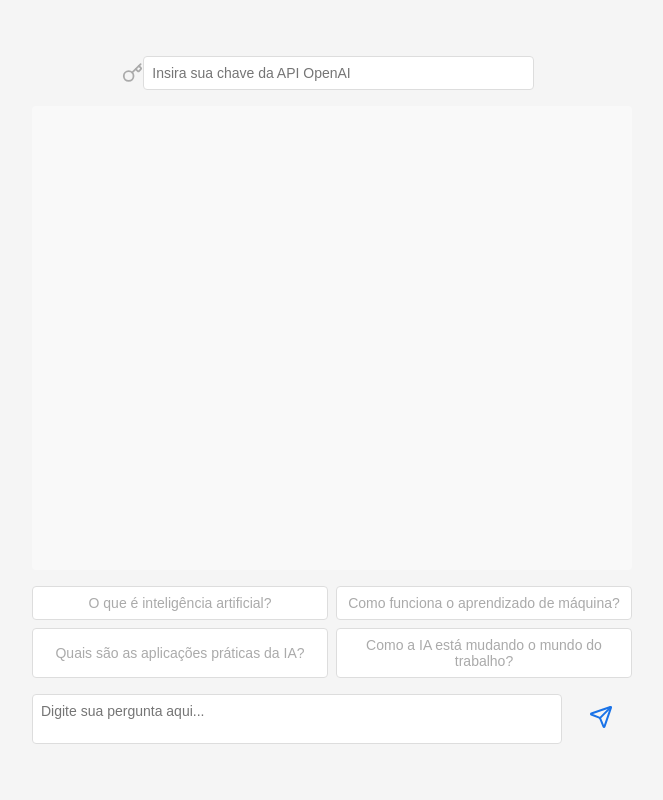
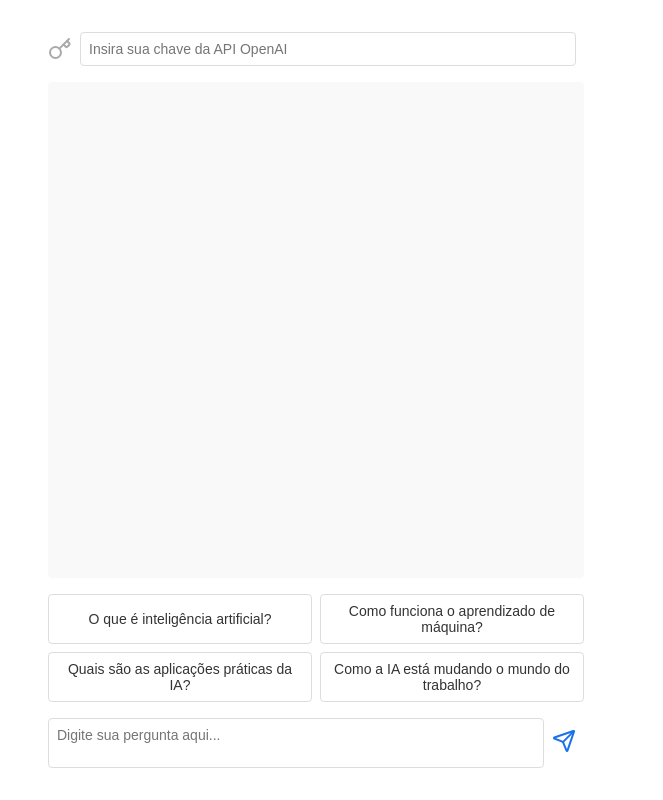
Before and after one commit to TamLeal/chatbot, a React (Vite) app: page / in a window 1280 px wide. Shown: the whole page, without its empty margins (324-987 px from the left). Built offline with nearby package versions, Linux system fonts and the light colour scheme.

Commit message:
input box adjustments - screen scroll adjustments

```diff
--- a/src/App.css
+++ b/src/App.css
@@ -1,39 +1,25 @@
 /* Estilos gerais */
 body {
   font-family: Arial, sans-serif;
-  background-color: #f5f5f5;
+  background-color: #ffffff;
   margin: 0;
   padding: 0;
   display: flex;
   justify-content: center;
   align-items: center;
-  height: 100vh;
+  min-height: 100vh;
 }
 
 .App {
   width: 100%;
   max-width: 600px;
   background: #ffffff;
-  border-radius: 8px;
-  box-shadow: 0 4px 8px rgba(0, 0, 0, 0.1);
   padding: 16px;
   display: flex;
   flex-direction: column;
-  height: 90vh;
+  height: 100vh;
   position: relative;
-  z-index: 1;
-}
-
-/* Remover sobreposição de telas */
-.App:before {
-  content: "";
-  position: fixed;
-  top: 0;
-  left: 0;
-  width: 100%;
-  height: 100%;
-  background: #f5f5f5;
-  z-index: -1;
+  box-sizing: border-box;
 }
 
 /* Estilos para a entrada da API */
@@ -41,9 +27,7 @@ body {
   display: flex;
   align-items: center;
   margin-bottom: 16px;
-  width: 70%; /* Ajuste este valor conforme necessário */
-  margin-left: auto;
-  margin-right: auto;
+  width: 100%;
 }
 
 .api-input input {
@@ -54,13 +38,13 @@ body {
   margin-right: 8px;
   font-family: Arial, sans-serif;
   font-size: 14px;
-  width: 100%; /* Garante que o input ocupe todo o espaço disponível */
 }
 
 .api-input .icon {
   width: 24px;
   height: 24px;
   color: #aaa;
+  margin-right: 8px;
 }
 
 .api-input .status {
@@ -75,23 +59,19 @@ body {
   padding: 16px;
   border-radius: 4px;
   margin-bottom: 16px;
-  -ms-overflow-style: none;  /* Internet Explorer 10+ */
-  scrollbar-width: none;  /* Firefox */
+  -ms-overflow-style: none;
+  scrollbar-width: none;
   display: flex;
   flex-direction: column;
 }
 
 .response-area::-webkit-scrollbar {
-  display: none;  /* Safari and Chrome */
-}
-
-.response-area p {
-  color: #555;
+  display: none;
 }
 
 .response-area .message {
   margin-bottom: 8px;
-  max-width: 70%;
+  max-width: 100%;
   padding: 8px;
   border-radius: 8px;
   word-wrap: break-word;
@@ -101,6 +81,7 @@ body {
   background: #fff;
   color: #000;
   align-self: flex-start;
+  width: 100%;
 }
 
 .response-area .message.user {
@@ -119,14 +100,13 @@ body {
 
 /* Estilos para as perguntas padrão */
 .default-questions {
-  display: flex;
-  flex-wrap: wrap;
+  display: grid;
+  grid-template-columns: 1fr 1fr;
   gap: 8px;
   margin-bottom: 16px;
 }
 
 .default-questions button {
-  flex: 1 1 calc(50% - 8px);
   background: #fff;
   border: 1px solid #ddd;
   border-radius: 4px;
@@ -136,7 +116,7 @@ body {
   font-family: Arial, sans-serif;
   font-size: 14px;
   font-weight: normal;
-  color: #aaa;  /* Cor clara */
+  color: #333;
 }
 
 .default-questions button:hover {
@@ -152,30 +132,38 @@ body {
 .message-input {
   display: flex;
   align-items: center;
+  position: relative;
+  padding-right: 40px; /* Espaço para o botão */
 }
 
 .message-input textarea {
   flex-grow: 1;
   padding: 8px;
+  padding-right: 40px; /* Espaço para o ícone */
   border: 1px solid #ddd;
   border-radius: 4px;
   resize: none;
-  height: 40px;  /* Altura fixa */
-  overflow-y: auto;  /* Scroll automático */
+  height: 40px;
+  overflow-y: auto;
   font-family: Arial, sans-serif;
   font-size: 14px;
-  -ms-overflow-style: none;  /* Internet Explorer 10+ */
-  scrollbar-width: none;  /* Firefox */
+  -ms-overflow-style: none;
+  scrollbar-width: none;
+  width: calc(100% - 40px); /* Ajusta a largura para acomodar o botão */
 }
 
 .message-input textarea::-webkit-scrollbar {
-  display: none;  /* Safari and Chrome */
+  display: none;
 }
 
 .message-input button {
+  position: absolute;
+  right: 0;
+  top: 50%;
+  transform: translateY(-50%);
   background: none;
   border: none;
-  margin-left: 8px;
+  padding: 8px;
   cursor: pointer;
   color: #1a73e8;
   transition: color 0.3s;
@@ -190,16 +178,45 @@ body {
   color: #0056b3;
 }
 
+/* Animação de flash para o input da API */
+@keyframes flash {
+  0%, 50%, 100% {
+    border-color: #ef4444;
+    box-shadow: 0 0 0 1px #ef4444;
+  }
+  25%, 75% {
+    border-color: transparent;
+    box-shadow: none;
+  }
+}
+
+.animate-flash {
+  animation: flash 0.5s 3;
+}
+
 /* Responsividade */
 @media (max-width: 600px) {
   .App {
-    width: 90%;
-    height: 100vh;
     padding: 8px;
   }
 
-  .default-questions button {
-    flex: 1 1 100%;
+  .response-area {
     margin-bottom: 8px;
   }
+
+  .default-questions {
+    grid-template-columns: 1fr 1fr;
+  }
+
+  .message-input {
+    padding-right: 32px; /* Ajuste para telas menores */
+  }
+
+  .message-input textarea {
+    width: calc(100% - 32px); /* Ajuste para telas menores */
+  }
+
+  .message-input button {
+    right: -8px; /* Move o botão um pouco mais para a direita em telas menores */
+  }
 }
--- a/src/Chatbot.jsx
+++ b/src/Chatbot.jsx
@@ -88,7 +88,7 @@ export default function Chatbot() {
           'Authorization': `Bearer ${apiKey}`
         },
         body: JSON.stringify({
-          model: "gpt-4o",
+          model: "gpt-4",
           messages: [{ role: "user", content: prompt }],
           max_tokens: 150
         })
```
Lines whose indentation alone changed are shown as unchanged.
